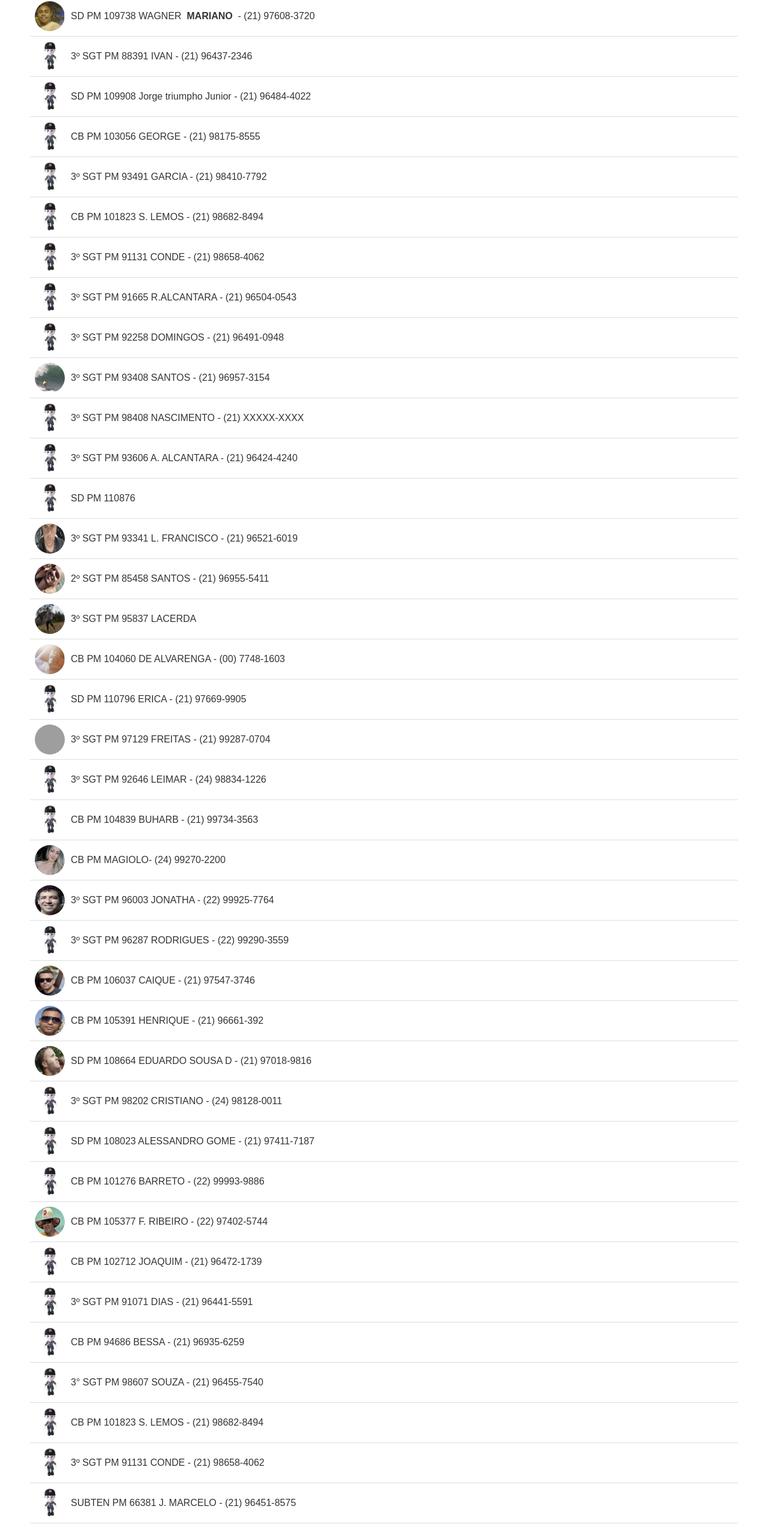
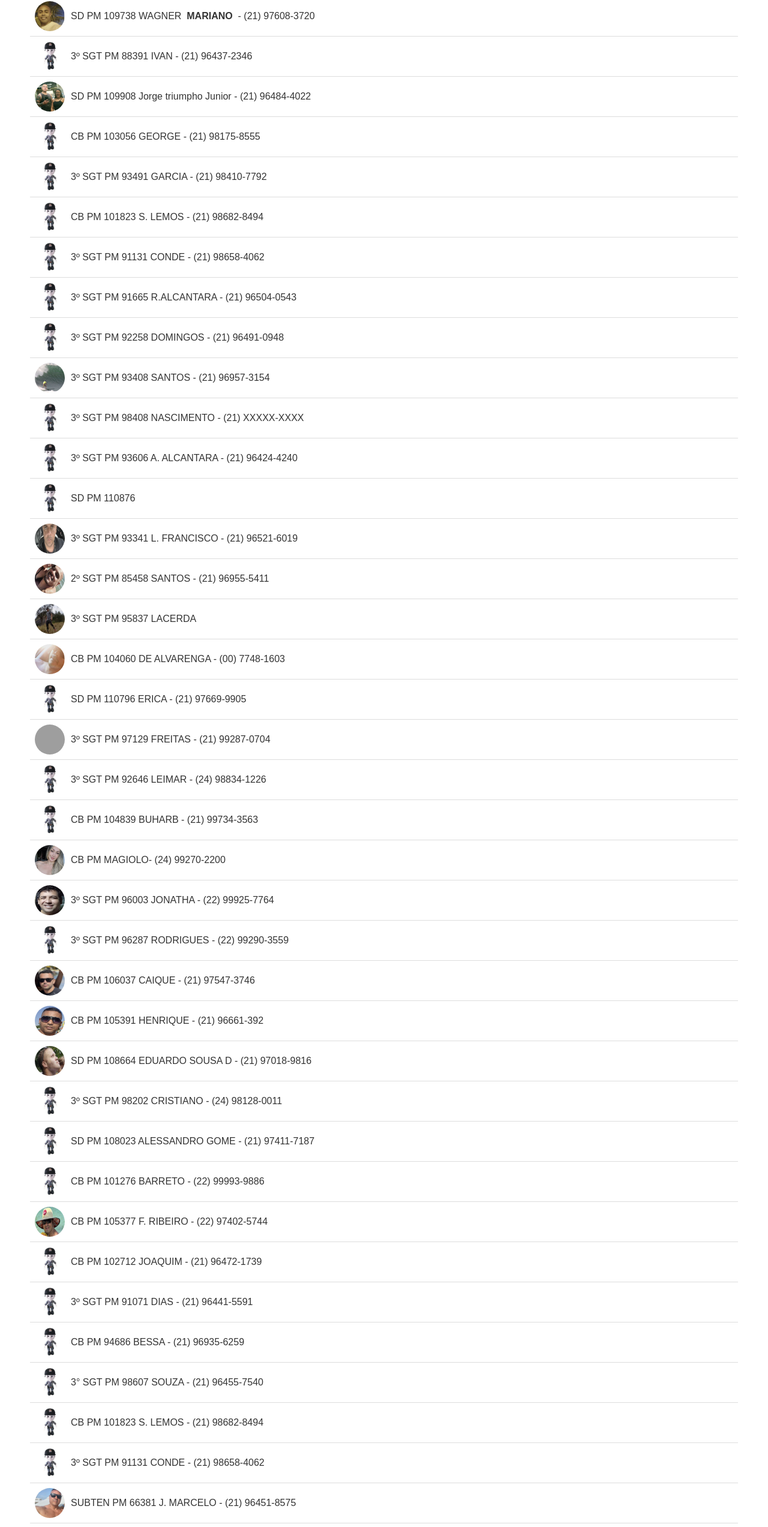
Before and after one commit to Vip-Shield/busca_de_ppmm, a plain HTML site: page index.html in a window 1280 px wide. Shown: the part 1654-4200 px from the top of the page at 60% size. Drawn offline with Linux system fonts and the light colour scheme; grey boxes are pictures that could not be loaded.

Commit message:
Update index.html

```diff
--- a/index.html
+++ b/index.html
@@ -101,7 +101,7 @@
         <li><img src="img/l_silva.png" alt="Foto do xx" class="profile-pic">CB PM 106467 L. SILVA - (24) 99233-7100</li>
         <li><img src="img/mariano.png" alt="Foto do xx" class="profile-pic">SD PM 109738 WAGNER &nbsp; <STRONG> MARIANO </STRONG>&nbsp; - (21) 97608-3720</li>
         <li><img src="img/boneco_policial.png" alt="Foto do xx" class="profile-pic"> 3º SGT PM 88391 IVAN - (21) 96437-2346</li>
-        <li><img src="img/boneco_policial.png" alt="Foto do xx" class="profile-pic">SD PM 109908 Jorge triumpho Junior - (21) 96484-4022</li>
+        <li><img src="img/triumpho.png" alt="Foto do xx" class="profile-pic">SD PM 109908 Jorge triumpho Junior - (21) 96484-4022</li>
         <li><img src="img/boneco_policial.png" alt="Foto do xx" class="profile-pic"> CB PM 103056 GEORGE - (21) 98175-8555</li>
         <li><img src="img/boneco_policial.png" alt="Foto do xx" class="profile-pic"> 3º SGT PM 93491 GARCIA - (21) 98410-7792</li>
         <li><img src="img/boneco_policial.png" alt="Foto do xx" class="profile-pic"> CB PM 101823 S. LEMOS - (21) 98682-8494</li>
@@ -136,7 +136,7 @@
         <li><img src="img/boneco_policial.png" alt="Foto do xx" class="profile-pic"> 3° SGT PM 98607 SOUZA - (21) 96455-7540</li>
         <li><img src="img/boneco_policial.png" alt="Foto do xx" class="profile-pic">CB PM 101823 S. LEMOS - (21) 98682-8494</li>
         <li><img src="img/boneco_policial.png" alt="Foto do xx" class="profile-pic">3º SGT PM 91131 CONDE - (21) 98658-4062</li>
-        <li><img src="img/boneco_policial.png" alt="Foto do xx" class="profile-pic"> SUBTEN PM 66381 J. MARCELO - (21) 96451-8575</li>
+        <li><img src="img/j_marcelo.png" alt="Foto do xx" class="profile-pic"> SUBTEN PM 66381 J. MARCELO - (21) 96451-8575</li>
         <li><img src="img/l_francisco.png" alt="Foto do xx" class="profile-pic"> 3º SGT PM 93341 L. FRANCISCO - (21) 96521-6019</li>
         <li><img src="img/josue.png" alt="Foto do xx" class="profile-pic">SD PM 110387 JOSUÉ - (22) 99886-7687</li>
         <li><img src="img/boneco_policial.png" alt="Foto do xx" class="profile-pic">3º SGT PM 95837 LACERDA</li>
@@ -228,4 +228,5 @@
 
     <script src="script.js"></script>
 </body>
+
 </html>
```
